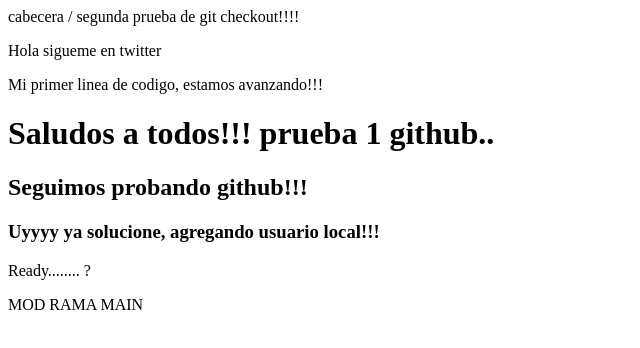
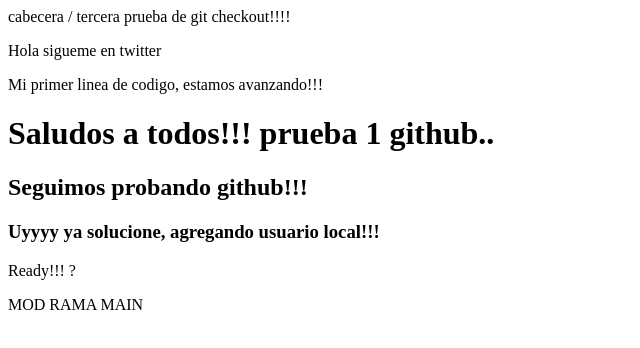
Before and after one commit to vpapp1916/MyWeb, a plain HTML site: page index.html in a window 1280 px wide. Shown: the full height of the page, 0-640 px from the left. Drawn offline with Linux system fonts and the light colour scheme.

Commit message:
Update index2.html

```diff
--- a/index.html
+++ b/index.html
@@ -8,7 +8,7 @@
 </head>
 <body>
     <div id="cabecera">
-        cabecera / segunda prueba de git checkout!!!!
+        cabecera / tercera prueba de git checkout!!!!
     <p>
         Hola sigueme en twitter
     </p>
@@ -17,7 +17,7 @@
         <h1>Saludos a todos!!! prueba 1 github..</h1>
         <h2>Seguimos probando github!!!</h2>
         <h3>Uyyyy ya solucione, agregando usuario local!!!</h3>
-        Ready........
+        Ready!!!
         ?
     </p>
     <p>MOD RAMA MAIN</p>
```
